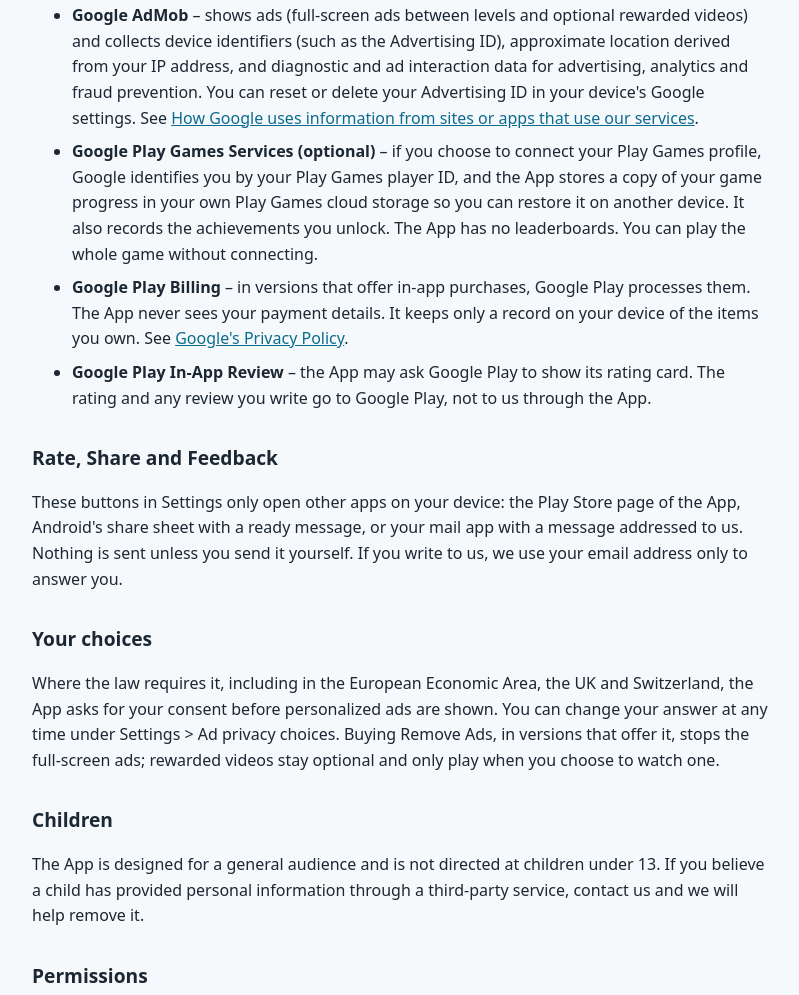
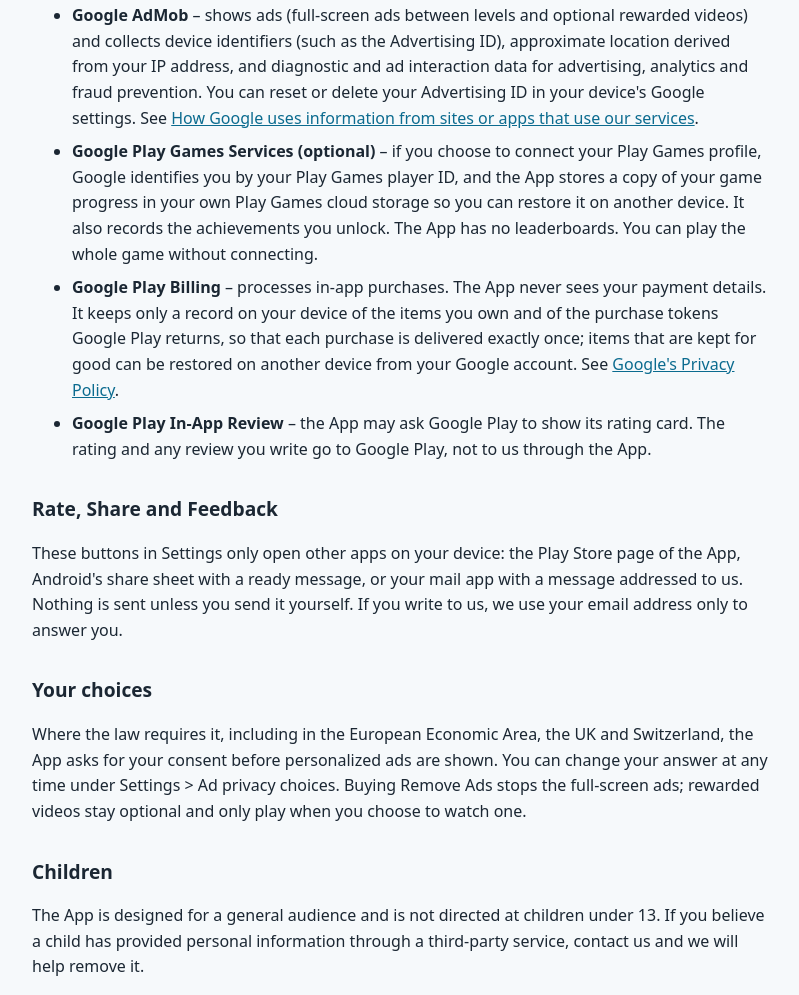
Before and after one commit to biberbit-studio/biberbit-studio.github.io, a plain HTML site: page odd-fish-privacy.html in a window 1280 px wide. Shown: the part 758-1753 px from the top of the page, without its empty margins (240-1039 px from the left). Drawn offline with Linux system fonts and the light colour scheme.

Commit message:
Odd Fish privacy policy: in-app purchases are in the game
Co-Authored-By: Claude Opus 5.5 <noreply@anthropic.com>

```diff
--- a/odd-fish-privacy.html
+++ b/odd-fish-privacy.html
@@ -16,7 +16,7 @@ li { margin-bottom: .5rem; }
 <body>
 <main>
 <h1>Privacy Policy – Odd Fish</h1>
-<p><strong>Effective date:</strong> November 23, 2026<br><strong>Developer:</strong> BiberBit Studio<br><strong>Contact:</strong> biberbitstudio@gmail.com</p>
+<p><strong>Effective date:</strong> November 23, 2026 (updated the same day: in-app purchases)<br><strong>Developer:</strong> BiberBit Studio<br><strong>Contact:</strong> biberbitstudio@gmail.com</p>
 <p>Odd Fish ("the App") is a find-the-odd-one-out game for Android. This policy explains what information the App handles and how.</p>
 <h2>Information the App stores on your device</h2>
 <p>The App saves your game progress locally on your device: best score, the zones and special modes you have opened, pearls, power-ups, the aquarium styles you own, the creatures in your Sea Book, achievements and your settings. This progress stays on your device unless you choose to connect Play Games (see below). Uninstalling the App deletes it. We operate no servers and receive none of this information.</p>
@@ -27,13 +27,13 @@ li { margin-bottom: .5rem; }
 <ul>
 <li><strong>Google AdMob</strong> – shows ads (full-screen ads between levels and optional rewarded videos) and collects device identifiers (such as the Advertising ID), approximate location derived from your IP address, and diagnostic and ad interaction data for advertising, analytics and fraud prevention. You can reset or delete your Advertising ID in your device's Google settings. See <a href="https://policies.google.com/technologies/partner-sites">How Google uses information from sites or apps that use our services</a>.</li>
 <li><strong>Google Play Games Services (optional)</strong> – if you choose to connect your Play Games profile, Google identifies you by your Play Games player ID, and the App stores a copy of your game progress in your own Play Games cloud storage so you can restore it on another device. It also records the achievements you unlock. The App has no leaderboards. You can play the whole game without connecting.</li>
-<li><strong>Google Play Billing</strong> – in versions that offer in-app purchases, Google Play processes them. The App never sees your payment details. It keeps only a record on your device of the items you own. See <a href="https://policies.google.com/privacy">Google's Privacy Policy</a>.</li>
+<li><strong>Google Play Billing</strong> – processes in-app purchases. The App never sees your payment details. It keeps only a record on your device of the items you own and of the purchase tokens Google Play returns, so that each purchase is delivered exactly once; items that are kept for good can be restored on another device from your Google account. See <a href="https://policies.google.com/privacy">Google's Privacy Policy</a>.</li>
 <li><strong>Google Play In-App Review</strong> – the App may ask Google Play to show its rating card. The rating and any review you write go to Google Play, not to us through the App.</li>
 </ul>
 <h2>Rate, Share and Feedback</h2>
 <p>These buttons in Settings only open other apps on your device: the Play Store page of the App, Android's share sheet with a ready message, or your mail app with a message addressed to us. Nothing is sent unless you send it yourself. If you write to us, we use your email address only to answer you.</p>
 <h2>Your choices</h2>
-<p>Where the law requires it, including in the European Economic Area, the UK and Switzerland, the App asks for your consent before personalized ads are shown. You can change your answer at any time under Settings &gt; Ad privacy choices. Buying Remove Ads, in versions that offer it, stops the full-screen ads; rewarded videos stay optional and only play when you choose to watch one.</p>
+<p>Where the law requires it, including in the European Economic Area, the UK and Switzerland, the App asks for your consent before personalized ads are shown. You can change your answer at any time under Settings &gt; Ad privacy choices. Buying Remove Ads stops the full-screen ads; rewarded videos stay optional and only play when you choose to watch one.</p>
 <h2>Children</h2>
 <p>The App is designed for a general audience and is not directed at children under 13. If you believe a child has provided personal information through a third-party service, contact us and we will help remove it.</p>
 <h2>Permissions</h2>
```
